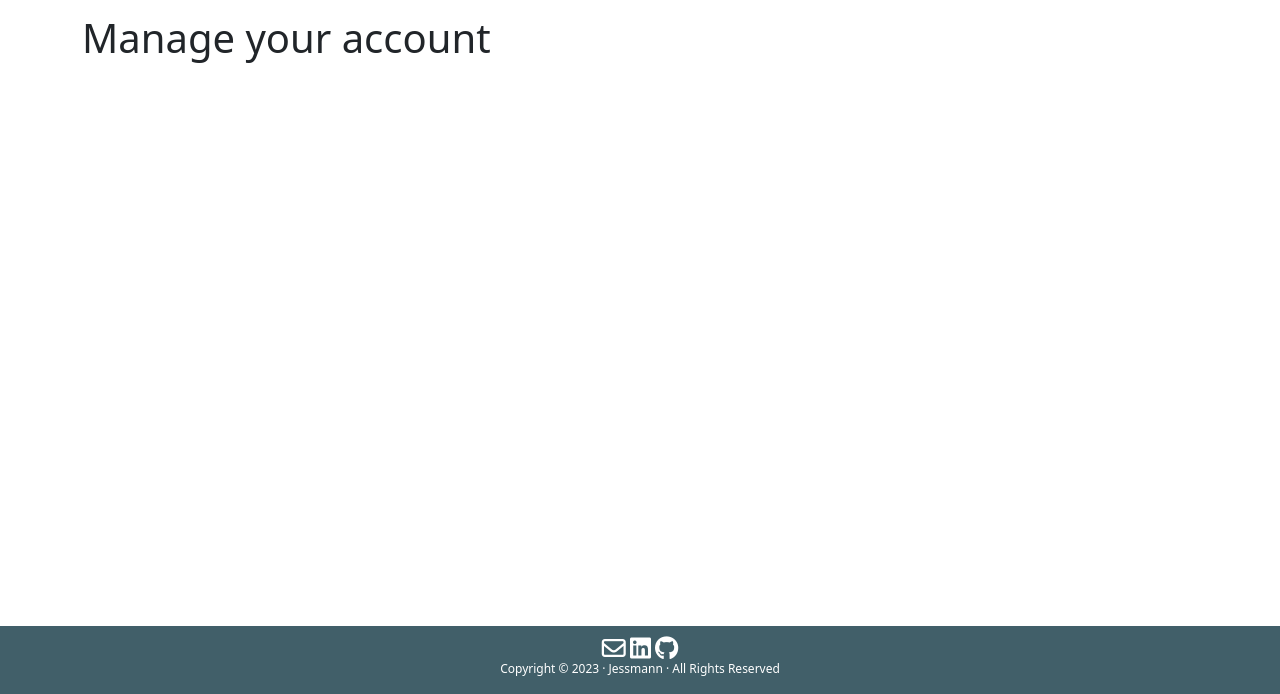
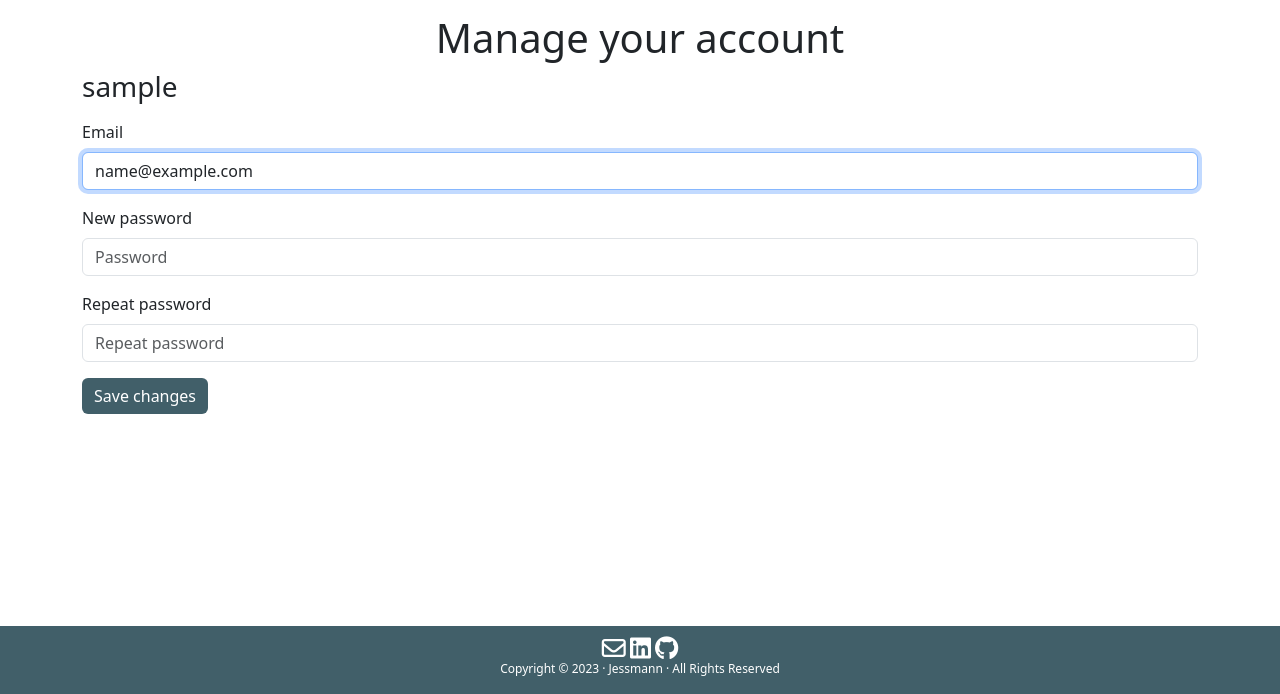
Before and after one commit to JessmannPengard/webapp, a PHP site: page /index.php?route=user in a window 1280 px wide. Shown: the part 106-800 px from the top of the page. Run offline with PHP 8.4, Linux system fonts and the light colour scheme; the visitor is signed in with stand-in values (Sample User, id 1).

Commit message:
added user account management

```diff
--- a/Controllers/userController.php
+++ b/Controllers/userController.php
@@ -1,29 +1,33 @@
 <?php
 
-class UserController extends Controller{
+class UserController extends Controller
+{
 
-    public function index(){
-        if (isset($_POST["user"])) {
+    public function index()
+    {
+        if (isset($_POST["email"]) || isset($_POST["password"])) {
+            $db = new Database;
+            $user = new User($db->getConnection());
+            $id_user = $_SESSION["id_user"];
+            $data = array();
+            $data["user_email"] = $_POST["email"];
+            if (isset($_POST["password"])) {
+                $data["user_password"] = md5($_POST["password"]);
+            }
+            $user->updateById($id_user, $data);
+            header("Location: " . URL_PATH . "/home");
+        } else {
             $db = new Database;
             $user = new User($db->getConnection());
 
-            $username = $_POST["user"];
-            $password = $_POST["password"];
-            $data = $user->login($username, $password);
-            if ($data) {
-                session_start();
-                $_SESSION["id_user"] = $data["id_user"];
-                $_SESSION["user_name"] = $data["user_name"];
-                header("Location: " . URL_PATH . "/home");
-                exit;
-            } else {
-                $params["error"] = "Wrong user/password combination";
-            }
+            $id_user = $_SESSION["id_user"];
+            $data = $user->getById($id_user);
+            $this->render("user/user", $data, "user/layout/user");
         }
-        $this->render("user/user", isset($params) ? $params : [null], "user/layout/user");
     }
 
-    public function watch(){
+    public function watch()
+    {
         $this->render("user/watch", isset($params) ? $params : [null], "user/layout/user");
     }
 }
--- a/Views/home/newPost.view.php
+++ b/Views/home/newPost.view.php
@@ -5,7 +5,7 @@
     <div class='div-send-post'>
         <form action='' method='post' class='send-post'>
             <div class='mb-3'>
-                <textarea name='post-text' id='' maxlength='255' class='input-post' placeholder='Write something here...' required></textarea>
+                <textarea name='post-text' id='' maxlength='255' class='input-post' placeholder='Write something here...' required autofocus></textarea>
             </div>
             <input type='submit' value='Publish' class='submit-post'>
         </form>
--- a/Views/home/viewPost.view.php
+++ b/Views/home/viewPost.view.php
@@ -40,7 +40,7 @@
     <div class='div-send-post'>
         <form action='' method='post' class='send-post'>
             <div class='mb-3'>
-                <textarea name='post-text' id='' maxlength='255' class='input-post' placeholder='Write something here...' required></textarea>
+                <textarea name='post-text' id='' maxlength='255' class='input-post' placeholder='Write something here...' required autofocus></textarea>
             </div>
             <input type='submit' value='Publish' class='submit-post'>
         </form>
--- a/Views/user/layout/user.layout.php
+++ b/Views/user/layout/user.layout.php
@@ -17,6 +17,8 @@
         crossorigin="anonymous"></script>
     <!-- Styles -->
     <link rel="stylesheet" href="<?= URL_PATH ?>/assets/css/login.layout.css">
+    <!-- Script -->
+    <script src="<?= URL_PATH ?>/assets/js/register.js"></script>
     <!-- Page title -->
     <title>Jessmann</title>
     <!-- Favicon -->
--- a/Views/user/user.view.php
+++ b/Views/user/user.view.php
@@ -1 +1,30 @@
-<h1>Manage your account</h1>
+<!-- Main content -->
+<section class="content">
+    <h1 class="form-title">Manage your account</h1>
+    <form action="" method="post" class="login-form" id="registerForm">
+        <div class="mb-3">
+            <h3><?php echo $parameters["user_name"] ?></h3>
+        </div>
+        <div class="mb-3">
+            <label for="email" class="form-label">Email</label>
+            <input type="email" name="email" class="form-control" autofocus placeholder="Email" value="<?php echo $parameters["user_email"] ?>">
+        </div>
+        <div class="mb-3">
+            <label for="password" class="form-label">New password</label>
+            <input type="password" name="password" id="password" class="form-control" placeholder="Password">
+        </div>
+        <div class="mb-3">
+            <label for="c_password" class="form-label">Repeat password</label>
+            <input type="password" name="c_password" id="c-password" class="form-control"
+                placeholder="Repeat password">
+        </div>
+        <!-- Error message -->
+        <div class="mb-3">
+            <p class="error-text" id="error"></p>
+        </div>
+        <div class="mb-3">
+            <button type="submit" class="btn btn-primary">Save changes</button>
+        </div>
+    </form>
+</section>
+<!-- /.content -->
```
